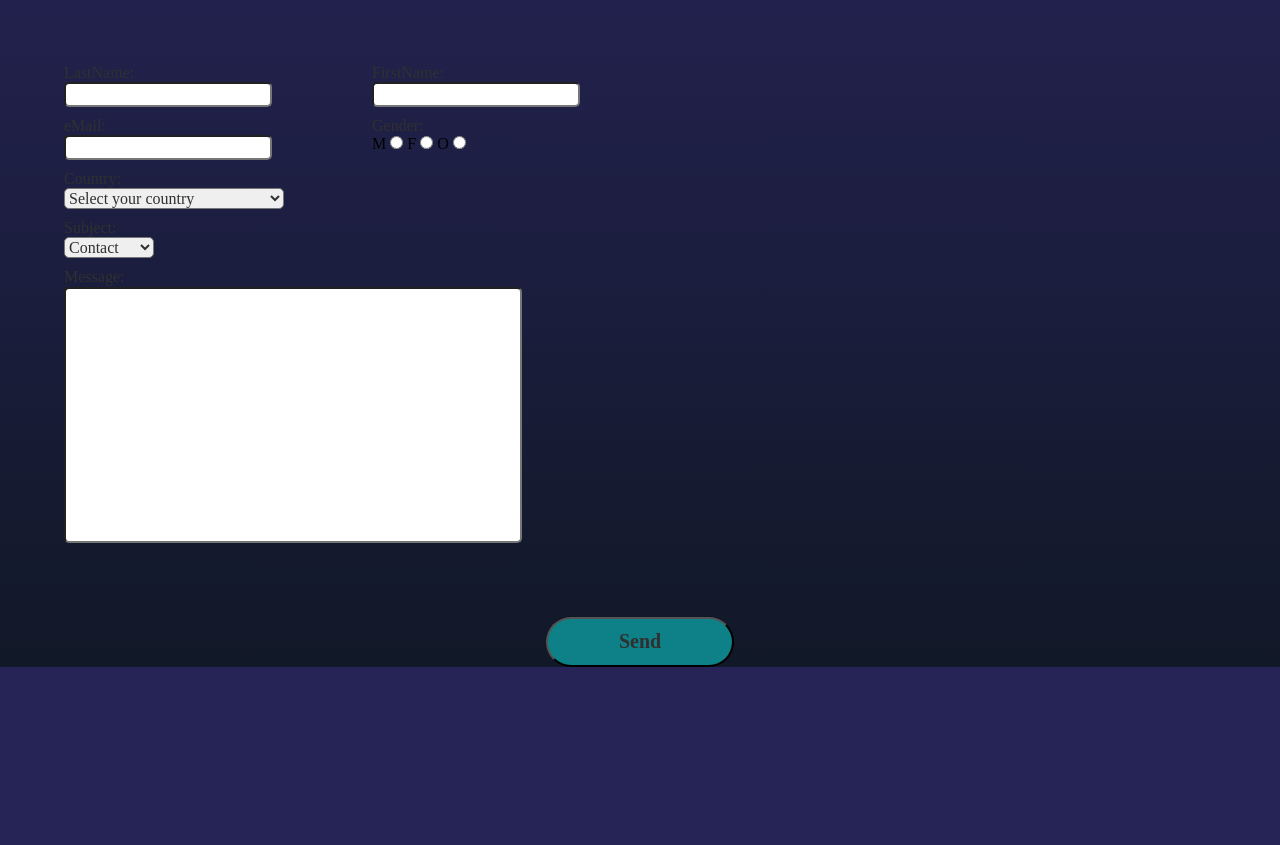
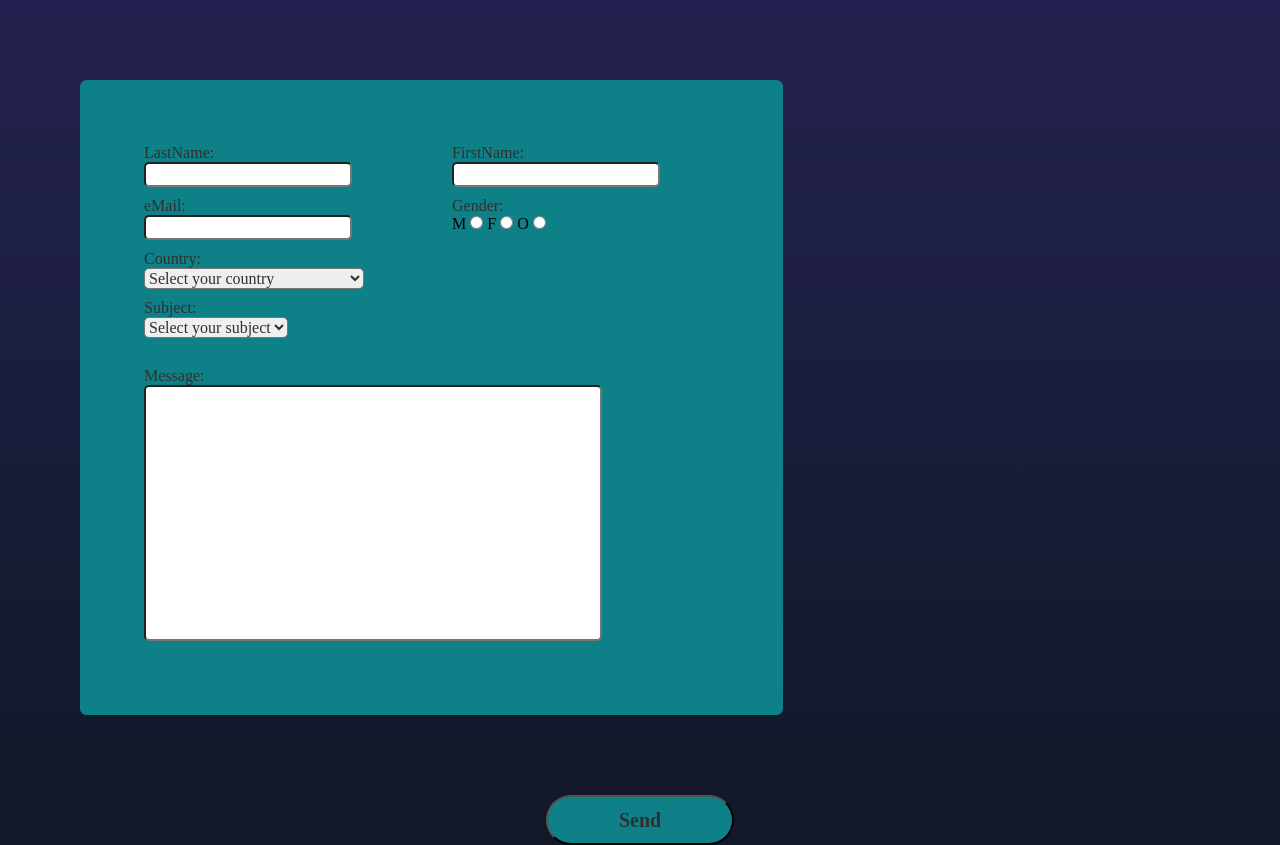
Before and after one commit to RosaBld/hackers-poulette, a PHP site: page / in a window 1280 px wide. Shown: the part 200-1045 px from the top of the page. Before the commit the page ends 867 px from the top, so only its background shows below. Run offline with PHP 8.4, Linux system fonts and the light colour scheme; some web fonts are replaced.

Commit message:
mail, validation, sanitization

```diff
--- a/assets/style/component/_body.scss
+++ b/assets/style/component/_body.scss
@@ -62,7 +62,12 @@ body {
     .form {
         padding: 5%;
         align-items: flex-start;
-
+        background: #0D8187;
+        margin: 5rem;
+        border-radius: 1%;
+        max-width: 575px;
+        max-height: 515px;
+        justify-content: center;
 
         .labels {
             font-family: 'Bellota';
--- a/assets/style/style.css
+++ b/assets/style/style.css
@@ -406,6 +406,12 @@ body {
   .form {
     padding: 5%;
     align-items: flex-start;
+    background: #0D8187;
+    margin: 5rem;
+    border-radius: 1%;
+    max-width: 575px;
+    max-height: 515px;
+    justify-content: center;
   }
   .form .labels {
     font-family: "Bellota";
--- a/components/form.php
+++ b/components/form.php
@@ -1,36 +1,44 @@
 <htm>
+    <body>
         <div class="contact">
-        <form method="post" action="index.php">
+            <form novalidate method="post" action="index.php">
                 <div class="form">
+
                     <div class="name">
                         <div class="last">
                             <label class="labels" for="lastname">LastName:</label>
                             <br>
                             <input type="text" class="lastname" name="lastname"/>
+                            <div id="lastname-error" class="error-message"></div>
                         </div>
                         <div class="first">
                             <label class="labels" for="firstname">FirstName:</label>
                             <br>
-                        <input type="text" class="firstname" name="firstname"/>
+                            <input type="text" class="firstname" name="firstname" required/>
+                            <div id="firstname-error" class="error-message"></div>
                         </div>
                     </div>
+
                     <div class="infos">
                         <div class="contact">
                             <label class="labels" for="mail">eMail:</label>
                             <br>
-                        <input type="text" class="mail" name="mail"/>
+                            <input type="text" class="mail" name="mail" required/>
+                            <div id="mail-error" class="error-message"></div>
                         </div>
                         <div class="genders">
-                        <label class="labels" for="gender">Gender:</label>
+                            <label class="labels">Gender:</label>
                             <br>
                             <label for="male">M</label>
-                        <input type="radio" id="male" name="gender" value="M">
+                            <input type="radio" id="male" name="gender" value="Mr">
                             <label for="female">F</label>
-                        <input type="radio" id="female" name="gender" value="F">
+                            <input type="radio" id="female" name="gender" value="Ms">
                             <label for="other">O</label>
-                        <input type="radio" id="Other" name="gender" value="O">
+                            <input type="radio" id="other" name="gender" value="O">
+                            <div id="gender-error" class="error-message"></div>
                         </div>
                     </div>
+
                     <div class="moreInfo">
                         <label class="labels" for="country">Country:</label>
                         <br>
@@ -283,28 +291,126 @@
                             <option value="Zambia">Zambia</option>
                             <option value="Zimbabwe">Zimbabwe</option>
                         </select>
+                        <div id="country-error" class="error-message"></div>
                     </div>
+
                     <div class="complaint">
                         <label class="labels" for="subject">Subject:</label>
                         <br>
                         <select class="subject" name="subject">
+                            <option value="">Select your subject</option>
                             <option value="contact">Contact</option>
                             <option value="complaint">Complaint</option>
                             <option value="return">Return</option>
                         </select>
+                        <div id="subject-error" class="error-message"></div>
                         <br>
                         <label class="labels" for="message">Message:</label>
                         <br>
-                    <input type="text" class="message" name="message"/>
+                        <input type="text" class="message" name="message" required/>
+                        <div id="message-error" class="error-message"></div>
                     </div>
                 </div>
+
                 <input class="submit" type="submit" name="submit" value="Send"/>
+
             </form>
         </div>
+
+        <script>
+            document.querySelector('form').addEventListener('submit', function(event) {
+
+            const lastname = document.querySelector('input[name="lastname"]');
+            const firstname = document.querySelector('input[name="firstname"]');
+            const mail=document.querySelector('input[name="mail"]');
+            const gender = document.querySelector('input[name="gender"]:checked');
+            const country = document.querySelector('select[name="country"]');
+            const subject = document.querySelector('select[name="subject"]');
+            const message = document.querySelector('input[name="message"]');
+
+
+            const lastnameError = document.querySelector('#lastname-error');
+            const firstnameError = document.querySelector('#firstname-error');
+            const mailError=document.querySelector('#mail-error');
+            const messageError=document.querySelector('#message-error');
+            const mailRegex = /^[^\s@]+@[^\s@]+\.[^\s@]+$/;
+
+            const subjectError=document.querySelector('#subject-error');
+            const countryError=document.querySelector('#country-error');
+            const genderError=document.querySelector('#gender-error');
+
+
+            lastnameError.textContent = '';
+            firstnameError.textContent = '';
+            mailError.textContent='';
+            messageError.textContent='';
+            subjectError.textContent='';
+            countryError.textContent='';
+            genderError.textContent='';
+
+
+
+            if (!lastname.value) {
+                lastnameError.textContent = 'Please, enter your last name.';
+                event.preventDefault();
+            }
+            if (!firstname.value) {
+                firstnameError.textContent = 'Please, enter your first name.';
+                event.preventDefault();
+            }
+            if (!mail.value || !mailRegex.test(mail.value)) {
+            mailError.textContent = 'Please enter a valid email address.';
+            event.preventDefault();
+            }
+            if (!gender) {
+                genderError.textContent = 'Please select a gender.';
+                event.preventDefault();
+            }
+            if (!country.value || country.value==='') {
+                countryError.textContent = 'Please select a country.';
+                event.preventDefault();
+            }
+            if (!subject.value || subject.value==='') {
+                subjectError.textContent = 'Please select a subject.';
+                event.preventDefault();
+            }
+            if (!message.value) {
+                messageError.textContent='Please, enter a message';
+                event.preventDefault();
+            }
+
+        });
+        </script>
+
+    </body>
 </html>
 
 <?php
-    if (isset ($_POST['lastname'], $_POST['firstname'], $_POST['gender'], $_POST['country'], $_POST['subject'], $_POST['message'])) {
+    if ($_SERVER['REQUEST_METHOD']=='POST'){
+
+        $lastname=htmlspecialchars($_POST['lastname']);
+        $firstname=htmlspecialchars($_POST['firstname']);
+        $mail=htmlspecialchars($_POST['mail']);
+        $gender=htmlspecialchars($_POST['gender']);
+        $country=htmlspecialchars($_POST['country']);
+        $subject=htmlspecialchars($_POST['subject']);
+        $message=htmlspecialchars($_POST['message']);
+
+        // if (empty($lastname) || empty($firstname) || empty($gender) || empty($country) || empty($subject) || empty($message)) {
+        //     echo "Please, fill in all fields";
+        // } else {
+        // print_r($_POST);
+        // }
+        $to = 'support@hp.com';
+        $subject = 'Form submission';
+        $message = "Last Name: $lastname\nFirst Name: $firstname\nGender: $gender\nCountry: $country\nSubject: $subject\nMessage: $message";
+
+        if(mail($to, $subject, $message)) {
+            echo "Email sent successfully";
+        } else {
+            echo "Email sending failed";
+        }
         print_r($_POST);
     }
+
 ?>
```
Also changed, not shown: 1 other file. Lines whose indentation alone changed are shown as unchanged.
